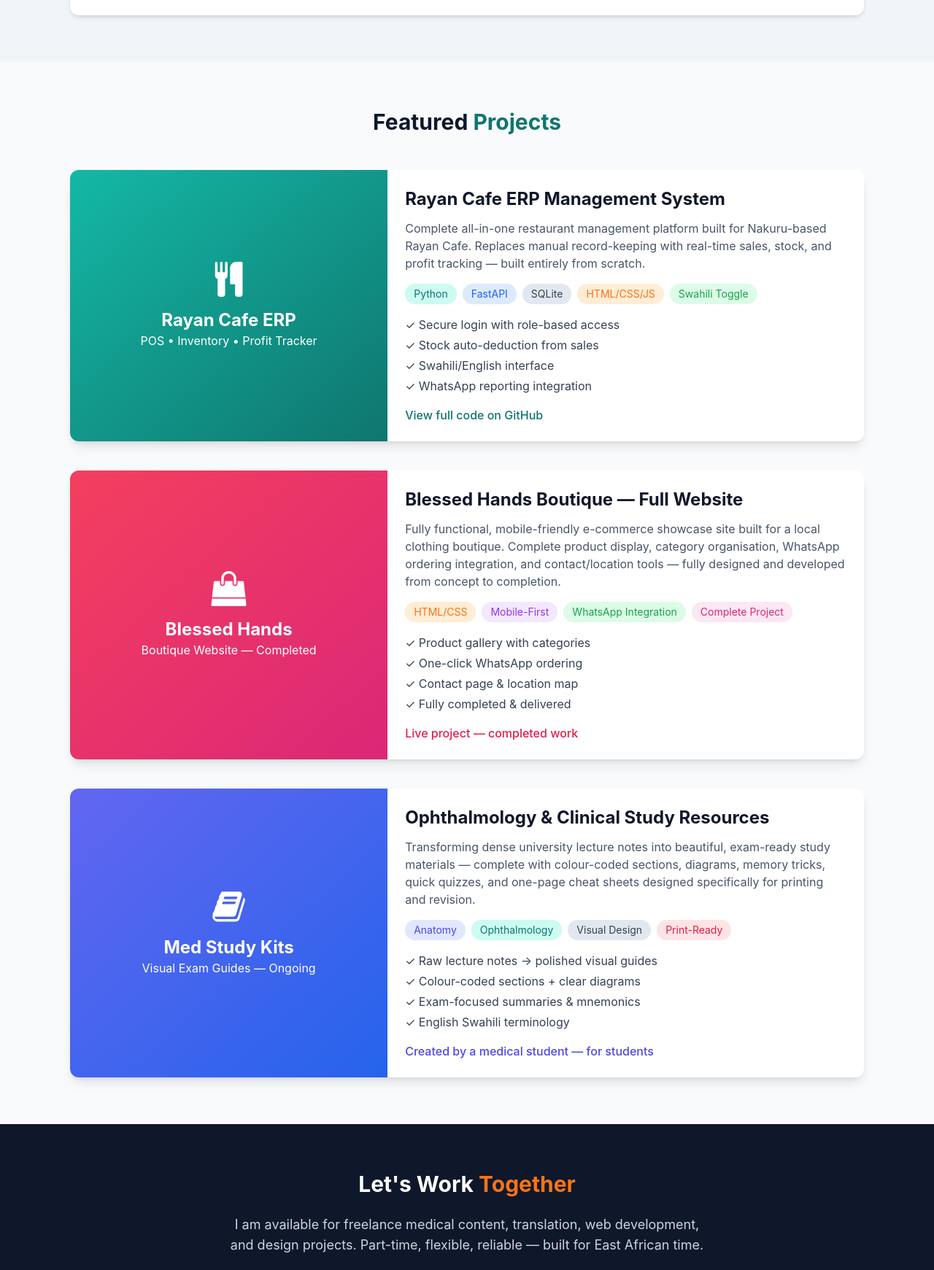
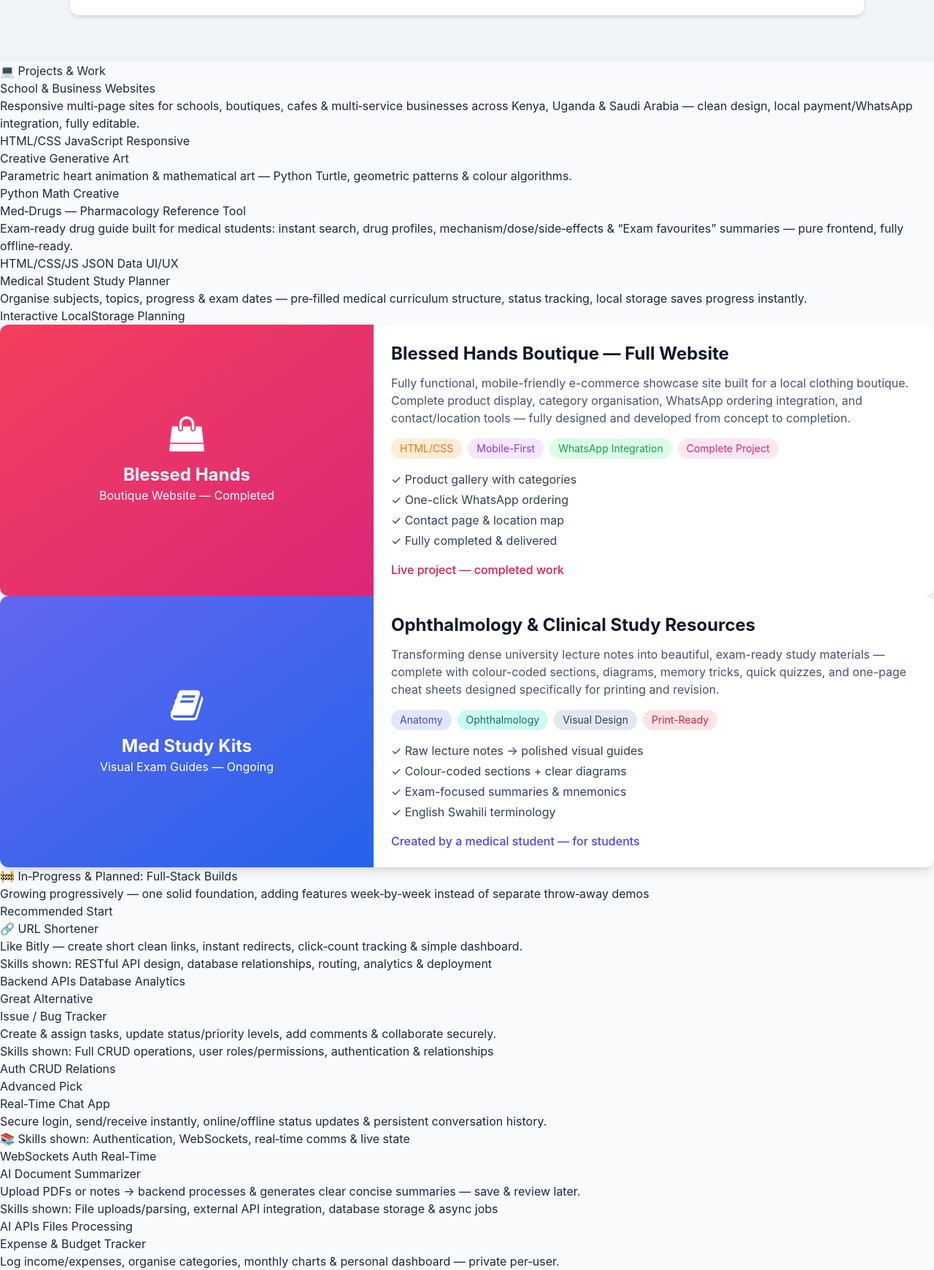
Before and after one commit to tawhiida44-debug/portfolio-, a plain HTML site: page index.html in a window 1280 px wide. Shown: the part 2424-4165 px from the top of the page at 73% size. Drawn offline with nearby package versions, Linux system fonts and the light colour scheme.

Commit message:
Update index.html

```diff
--- a/index.html
+++ b/index.html
@@ -197,41 +197,45 @@
 </section>
 
 <!-- PROJECTS SECTION -->
-<section id="projects" class="section-padding">
-    <div class="max-w-6xl mx-auto px-4 sm:px-6 lg:px-8">
-        <h2 class="text-3xl font-bold text-center mb-12 text-dark">Featured <span class="text-primary">Projects</span></h2>
+<!-- ===== PROJECTS SECTION — UPDATED COMPLETE ===== -->
+<section class="wrap" id="projects">
+    <h2 style="color:var(--accent‑light);font‑size:1.6rem;margin:3rem 0 1.2rem;border‑bottom:1px solid var(--border);padding‑bottom:.5rem;">💻 Projects & Work</h2>
 
-        <div class="space-y-10">
-            <!-- PROJECT 1: RAYAN CAFE ERP -->
-            <div class="bg-white rounded-xl shadow-lg overflow-hidden md:flex card-hover">
-                <div class="md:w-2/5 bg-gradient-to-br from-teal-500 to-teal-700 p-8 flex items-center justify-center text-white">
-                    <div class="text-center">
-                        <i class="fa fa-cutlery text-5xl mb-4"></i>
-                        <h3 class="text-2xl font-bold">Rayan Cafe ERP</h3>
-                        <p>POS • Inventory • Profit Tracker</p>
-                    </div>
-                </div>
-                <div class="md:w-3/5 p-6">
-                    <h3 class="text-2xl font-bold mb-3 text-dark">Rayan Cafe ERP Management System</h3>
-                    <p class="text-slate-600 mb-4">Complete all-in-one restaurant management platform built for Nakuru-based Rayan Cafe. Replaces manual record-keeping with real-time sales, stock, and profit tracking — built entirely from scratch.</p>
-                    <div class="flex flex-wrap gap-2 mb-4">
-                        <span class="bg-teal-100 text-primary px-3 py-1 rounded-full text-sm">Python</span>
-                        <span class="bg-blue-100 text-blue-600 px-3 py-1 rounded-full text-sm">FastAPI</span>
-                        <span class="bg-slate-200 text-slate-700 px-3 py-1 rounded-full text-sm">SQLite</span>
-                        <span class="bg-orange-100 text-accent px-3 py-1 rounded-full text-sm">HTML/CSS/JS</span>
-                        <span class="bg-green-100 text-green-600 px-3 py-1 rounded-full text-sm">Swahili Toggle</span>
-                    </div>
-                    <ul class="space-y-1 text-slate-700 mb-4">
-                        <li>✓ Secure login with role-based access</li>
-                        <li>✓ Stock auto-deduction from sales</li>
-                        <li>✓ Swahili/English interface</li>
-                        <li>✓ WhatsApp reporting integration</li>
-                    </ul>
-                    <p class="text-primary font-medium">View full code on GitHub</p>
-                </div>
-            </div>
+    <!-- EXISTING LIVE PROJECTS —  -->
+    <div class="grid">
+        <div class="card">
+            <h3>School & Business Websites</h3>
+            <p>Responsive multi‑page sites for schools, boutiques, cafes & multi‑service businesses across Kenya, Uganda & Saudi Arabia — clean design, local payment/WhatsApp integration, fully editable.</p>
+            <span class="tag">HTML/CSS</span>
+            <span class="tag">JavaScript</span>
+            <span class="tag">Responsive</span>
+        </div>
 
-            <!-- PROJECT 2: BLESSED HANDS BOUTIQUE WEBSITE -->
+        <div class="card">
+            <h3> Creative Generative Art</h3>
+            <p>Parametric heart animation & mathematical art — Python Turtle, geometric patterns & colour algorithms.</p>
+            <span class="tag">Python</span>
+            <span class="tag">Math</span>
+            <span class="tag">Creative</span>
+        </div>
+
+        <div class="card">
+            <h3> Med‑Drugs — Pharmacology Reference Tool</h3>
+            <p>Exam‑ready drug guide built for medical students: instant search, drug profiles, mechanism/dose/side‑effects & “Exam favourites” summaries — pure frontend, fully offline‑ready.</p>
+            <span class="tag">HTML/CSS/JS</span>
+            <span class="tag">JSON Data</span>
+            <span class="tag">UI/UX</span>
+        </div>
+
+        <div class="card">
+            <h3>Medical Student Study Planner</h3>
+            <p>Organise subjects, topics, progress & exam dates — pre‑filled medical curriculum structure, status tracking, local storage saves progress instantly.</p>
+            <span class="tag">Interactive</span>
+            <span class="tag">LocalStorage</span>
+            <span class="tag">Planning</span>
+        </div>
+    </div>
+      <!-- PROJECT : BLESSED HANDS BOUTIQUE WEBSITE -->
             <div class="bg-white rounded-xl shadow-lg overflow-hidden md:flex card-hover">
                 <div class="md:w-2/5 bg-gradient-to-br from-rose-500 to-pink-600 p-8 flex items-center justify-center text-white">
                     <div class="text-center">
@@ -259,7 +263,7 @@
                 </div>
             </div>
 
-            <!-- PROJECT 3: MEDICAL STUDY RESOURCES -->
+            <!-- PROJECT : MEDICAL STUDY RESOURCES -->
             <div class="bg-white rounded-xl shadow-lg overflow-hidden md:flex card-hover">
                 <div class="md:w-2/5 bg-gradient-to-br from-indigo-500 to-blue-600 p-8 flex items-center justify-center text-white">
                     <div class="text-center">
@@ -286,9 +290,105 @@
                     <p class="text-indigo-600 font-medium">Created by a medical student — for students</p>
                 </div>
             </div>
+
+    <!-- ongoing projects-->
+    <h2 style="color:var(--gold);font‑size:1.4rem;margin:3rem 0 1rem;">🚧 In‑Progress & Planned: Full‑Stack Builds</h2>
+    <p style="color:var(--muted);margin‑bottom:1.5rem;">Growing progressively — one solid foundation, adding features week‑by‑week instead of separate throw‑away demos</p>
+
+    <div class="grid">
+        <!-- #1 URL Shortener — TOP PICK -->
+        <div class="card">
+            <span class="badge">Recommended Start</span>
+            <h3>🔗 URL Shortener</h3>
+            <p>Like Bitly — create short clean links, instant redirects, click‑count tracking & simple dashboard.</p>
+            <p style="color:var(--muted);font‑size:.9rem;margin‑top:.5rem;"> Skills shown: RESTful API design, database relationships, routing, analytics & deployment</p>
+            <span class="tag">Backend APIs</span>
+            <span class="tag">Database</span>
+            <span class="tag">Analytics</span>
+        </div>
+
+        <!-- #2 Issue Tracker -->
+        <div class="card">
+            <span class="badge"> Great Alternative</span>
+            <h3> Issue / Bug Tracker</h3>
+            <p>Create & assign tasks, update status/priority levels, add comments & collaborate securely.</p>
+            <p style="color:var(--muted);font‑size:.9rem;margin‑top:.5rem;"> Skills shown: Full CRUD operations, user roles/permissions, authentication & relationships</p>
+            <span class="tag">Auth</span>
+            <span class="tag">CRUD</span>
+            <span class="tag">Relations</span>
+        </div>
+
+        <!-- #3 Real‑Time Chat -->
+        <div class="card">
+            <span class="badge"> Advanced Pick</span>
+            <h3>Real‑Time Chat App</h3>
+            <p>Secure login, send/receive instantly, online/offline status updates & persistent conversation history.</p>
+            <p style="color:var(--muted);font‑size:.9rem;margin‑top:.5rem;">📚 Skills shown: Authentication, WebSockets, real‑time comms & live state</p>
+            <span class="tag">WebSockets</span>
+            <span class="tag">Auth</span>
+            <span class="tag">Real‑Time</span>
+        </div>
+
+        <!-- #4 AI Summarizer -->
+        <div class="card">
+            <h3> AI Document Summarizer</h3>
+            <p>Upload PDFs or notes → backend processes & generates clear concise summaries — save & review later.</p>
+            <p style="color:var(--muted);font‑size:.9rem;margin‑top:.5rem;">Skills shown: File uploads/parsing, external API integration, database storage & async jobs</p>
+            <span class="tag">AI APIs</span>
+            <span class="tag">Files</span>
+            <span class="tag">Processing</span>
+        </div>
+
+        <!-- #5 Expense Tracker -->
+        <div class="card">
+            <h3>Expense & Budget Tracker</h3>
+            <p>Log income/expenses, organise categories, monthly charts & personal dashboard — private per‑user.</p>
+            <p style="color:var(--muted);font‑size:.9rem;margin‑top:.5rem;">📚 Skills shown: Data modelling, calculations, charts/visualisation & secure accounts</p>
+            <span class="tag">Dashboards</span>
+            <span class="tag">Charts</span>
+            <span class="tag">Auth</span>
+        </div>
+
+        <!-- #6 Mini Shop -->
+        <div class="card">
+            <h3> Mini E‑Commerce</h3>
+            <p>Curated small store: browse 10+ items, add to cart, view totals & checkout flow — simple admin management.</p>
+            <p style="color:var(--muted);font‑size:.9rem;margin‑top:.5rem;">📚 Skills shown: Product database, cart logic, state management & admin controls</p>
+            <span class="tag">State</span>
+            <span class="tag">Inventory</span>
+            <span class="tag">Admin</span>
+        </div>
+
+        <!-- #7 Study Planner Evolution -->
+        <div class="card">
+            <span class="badge"> YOUR PERFECT FIT</span>
+            <h3> Study Planner — Full‑Stack Version</h3>
+            <p>Upgrade existing planner: cloud save, shared study‑groups, spaced repetition reminders & exam‑ready templates.</p>
+            <p style="color:var(--muted);font‑size:.9rem;margin‑top:.5rem;">Skills shown: Full‑stack evolution, user accounts, sync & SaaS potential</p>
+            <span class="tag">Growth</span>
+            <span class="tag">SaaS</span>
+            <span class="tag">Custom</span>
         </div>
     </div>
+
+    <!--  SMART STRATEGY — exactly your advice written clearly! -->
+    <div style="background:var(--surface);border:1px solid var(--border);border‑radius:16px;padding:1.8rem;margin‑top:3rem;">
+        <h3 style="color:var(--accent‑light);margin‑bottom:1rem;"> My Build Strategy — Progress Over Perfection</h3>
+        <p style="margin‑bottom:1rem;">Instead of building many unrelated half‑finished demos — I grow one solid project step‑by‑step so it becomes genuinely powerful & impressive:</p>
+        <ul style="margin‑left:1.2rem;line‑height:1.8rem;color:var(--text);">
+            <li><strong>Day 1:</strong> Authentication + Sign‑up / Login + Basic Data CRUD</li>
+            <li><strong>Day 2:</strong> Database design, relationships & full dashboard views</li>
+            <li><strong>Day 3:</strong> RESTful API creation, server‑side validation & error handling</li>
+            <li><strong>Day 4:</strong> Advanced feature — real‑time updates, AI integration or file handling</li>
+            <li><strong>Day 5:</strong> Testing, responsive polish, live deployment & proper documentation</li>
+        </ul>
+        <p style="margin‑top:1.2rem;color:var(--gold);">Result: One complete production‑ready system employers actually recognise & trust — not ten separate “hello world” examples!</p>
+    </div>
+
 </section>
+
+
+
 
 <!-- CONTACT SECTION -->
 <section id="contact" class="section-padding bg-dark text-white">
```
